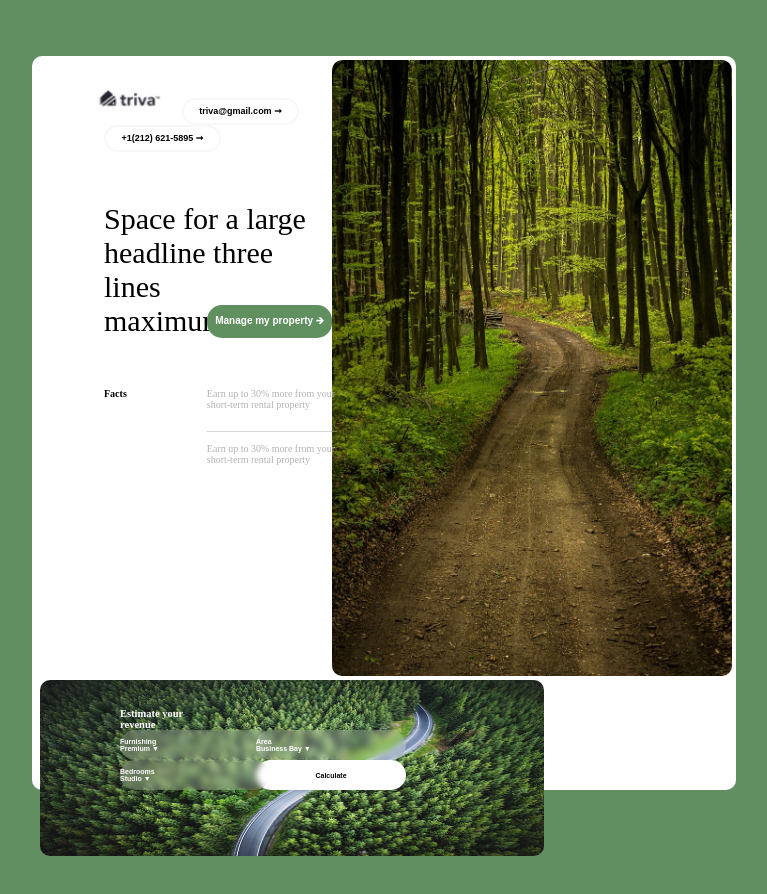
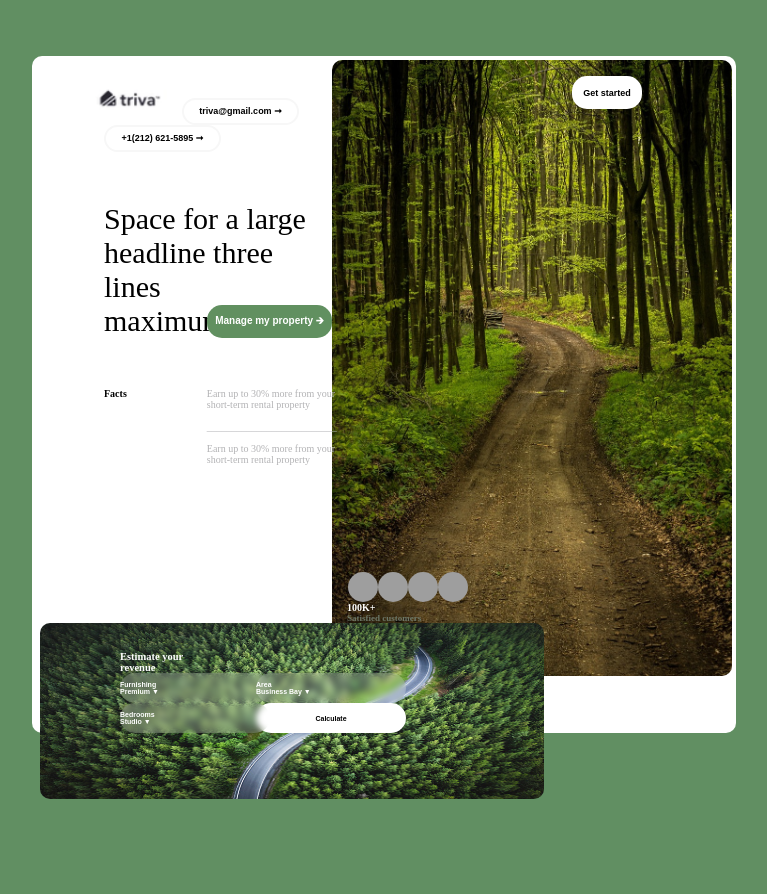
Before and after one commit to magsca/secondproperty, a plain HTML site: page index.html in a window 1280 px wide. Shown: the whole page, without its empty margins (352-1119 px from the left). After the commit the page ends 853 px from the top, so only its background shows below. Drawn offline with Linux system fonts and the light colour scheme; grey boxes are pictures that could not be loaded.

Commit message:
adding four avatar, gt start button

```diff
--- a/index.html
+++ b/index.html
@@ -13,8 +13,28 @@
 
         <div class="wrap">
     <aside>
+        <div>
+        <div class="startposition">
+        <button id="start" >Get started</button>
+
 
         <img id="road" src="img/forestroad.jpg">
+        </div>
+        </div>
+         <div id="fouravatar">
+                    <img class="litleavatar"
+                        src="https://encrypted-tbn0.gstatic.com/images?q=tbn:ANd9GcRK_jouzuFxtdkIAi1cCX1-_UGMlTmgFbBn_w1z9PqHevB75toafHA06fU81feDrJ1cso4&usqp=CAU">
+                    <img class="litleavatar"
+                        src="https://encrypted-tbn0.gstatic.com/images?q=tbn:ANd9GcRd8-VXdlUYdbsqyW7oMTaZNLyx4np29Ry-GheviKI2IMyzcvJh8bFOKZytqgP4o_XOUGA&usqp=CAU">
+                    <img class="litleavatar"
+                        src="https://encrypted-tbn0.gstatic.com/images?q=tbn:ANd9GcThrdV5mNipFxfojoTb1Nupat9eEr5oIsHrdA&usqp=CAU">
+                    <img class="litleavatar"
+                    src="https://encrypted-tbn0.gstatic.com/images?q=tbn:ANd9GcRa6T8ZFYr1JGa-VqPpeVfR_gt8p4GsJVtA8ADU4YhvDH7NliXkL2kxNjBP6pzMwAJSqDY&usqp=CAU">
+                </div>
+                <div class="hs">
+                    <h1 class="hundred">100K+</h1>
+                    <h2 class="satisfied">Satisfied customers</h2>
+                </div>
     </aside>
     <main>
 
--- a/style.css
+++ b/style.css
@@ -26,24 +26,26 @@ aside {
 #start{
     border-radius: 15px;
     height: 33px;
-    width: 60px;
+    width: 70px;
     background-color: white;
     font-weight: bold;
     color: black;
-    font-size: 10px;
-    margin-left:35vh;
+    font-size: 9px;
+    margin-left: 30vh;
+    margin-top: 20px;
     text-align: center;
     border: 0px;
+    position:absolute;
+
 
 }
-/*
+
 .startposition{
 display: flex;
-html:
-     <div class="startposition">
-        <button id="start" >Get started</button>
-    </div>
-} */
+flex-direction: row;
+
+
+}
 
 
 #road {
@@ -52,6 +54,33 @@ html:
     margin-right: 4px;
     margin-top: 4px;
     border-radius: 10px;
+}
+#fouravatar {
+    display: grid;
+    grid-auto-flow: column;
+    justify-items: center;
+    justify-content: start;
+    align-items: end;
+    margin-left: 2vh;
+    margin-top: -13vh;
+}
+.litleavatar {
+    width: 30px;
+    height: 30px;
+    border-radius: 50px;
+
+}
+.hundred{
+    font-size: 10px;
+    color: white;
+    font-weight: bold;
+}
+.satisfied{
+    font-size: 9px;
+    color: #6C7768;
+}
+.hs{
+    margin-left: 15px;
 }
 #triva{
     width: 90px;
```
